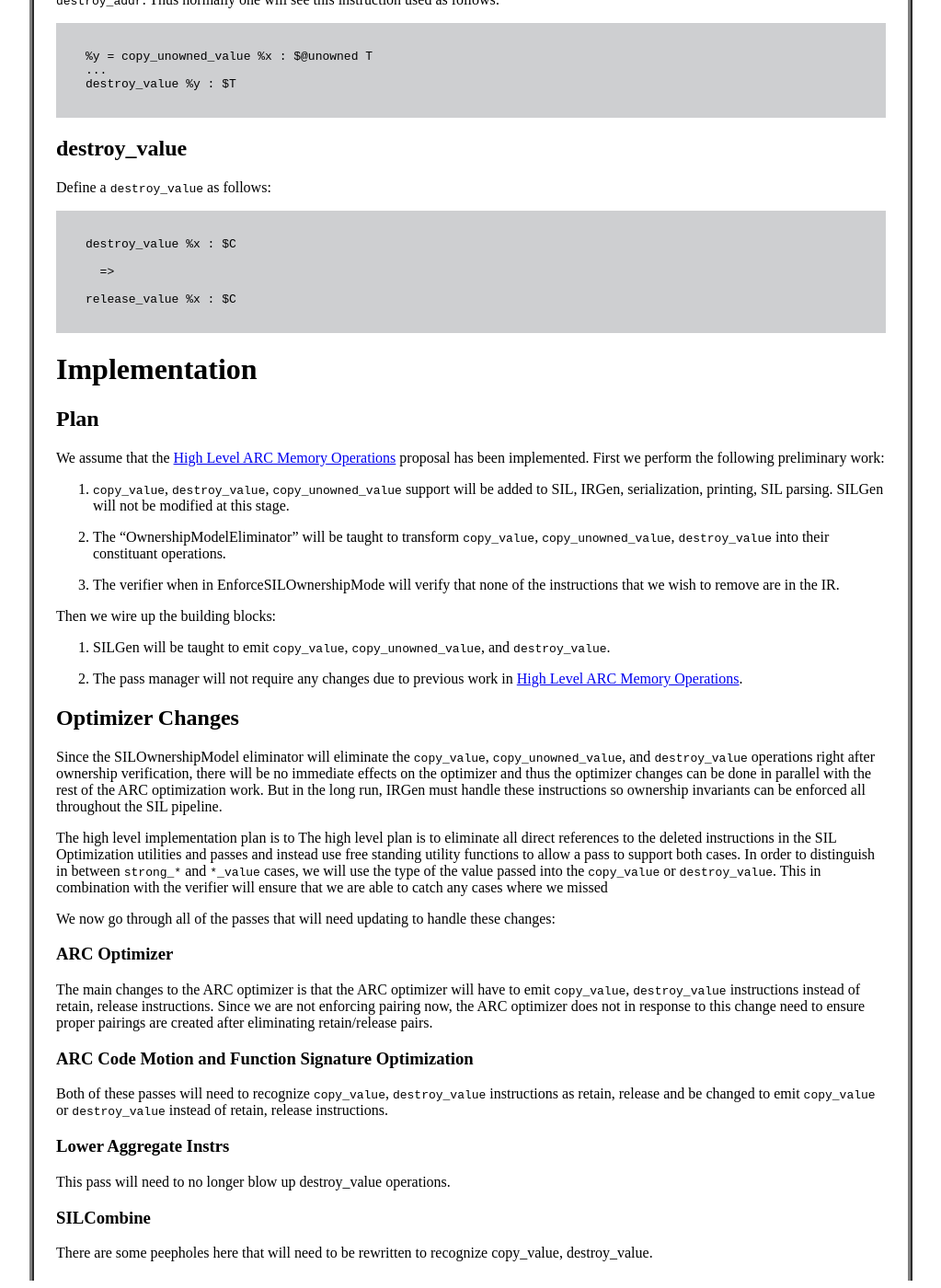
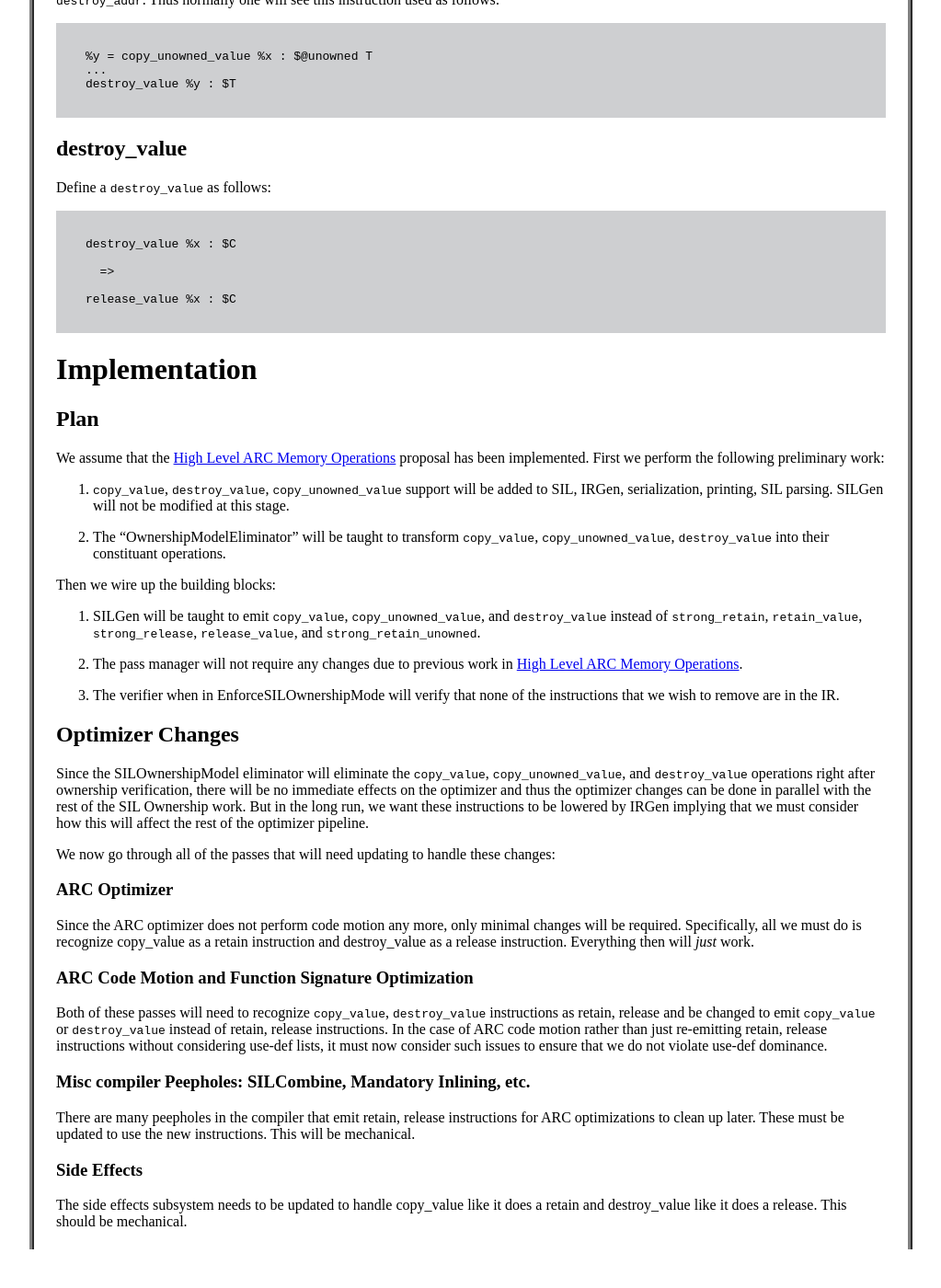
Before and after one commit to gottesmm/gottesmm.github.io, a Jekyll site: the page built from proposals/high-level-arc-value-operations.md, in a window 1280 px wide and 1400 px high, scrolled down 1091 px. Shown: the whole window at 92% size, without its empty margins (128-1151 px from the left). Built offline with Jekyll 4.4.1, drawn with Linux system fonts in a browser that asks for light colours; after the commit the page ends 2457 px from its top, so only the background shows below that.

Commit message:
[high-level-arc-value-operations] More fixups in preparation for sending it out.

```diff
--- a/proposals/high-level-arc-value-operations.md
+++ b/proposals/high-level-arc-value-operations.md
@@ -91,57 +91,54 @@ proposal has been implemented. First we perform the following preliminary work:
 2. The "OwnershipModelEliminator" will be taught to transform `copy_value`,
    `copy_unowned_value`, `destroy_value` into their constituant operations.
 
-3. The verifier when in EnforceSILOwnershipMode will verify that none of the
-   instructions that we wish to remove are in the IR.
-
 Then we wire up the building blocks:
 
 1. SILGen will be taught to emit `copy_value`, `copy_unowned_value`, and
-   `destroy_value`.
+   `destroy_value` instead of `strong_retain`, `retain_value`, `strong_release`,
+   `release_value`, and `strong_retain_unowned`.
 
 2. The pass manager will not require any changes due to previous work
    in [High Level ARC Memory Operations](high-level-arc-memory-operations).
+
+3. The verifier when in EnforceSILOwnershipMode will verify that none of the
+   instructions that we wish to remove are in the IR.
 
 ## Optimizer Changes
 
 Since the SILOwnershipModel eliminator will eliminate the `copy_value`,
 `copy_unowned_value`, and `destroy_value` operations right after ownership
 verification, there will be no immediate effects on the optimizer and thus the
-optimizer changes can be done in parallel with the rest of the ARC optimization
-work. But in the long run, IRGen must handle these instructions so ownership
-invariants can be enforced all throughout the SIL pipeline.
-
-The high level implementation plan is to
-The high level plan is to eliminate all direct references to the deleted
-instructions in the SIL Optimization utilities and passes and instead use free
-standing utility functions to allow a pass to support both cases. In order to
-distinguish in between `strong_*` and `*_value` cases, we will use the type of
-the value passed into the `copy_value` or `destroy_value`. This in combination
-with the verifier will ensure that we are able to catch any cases where we
-missed
+optimizer changes can be done in parallel with the rest of the SIL Ownership
+work. But in the long run, we want these instructions to be lowered by IRGen
+implying that we must consider how this will affect the rest of the optimizer
+pipeline.
 
 We now go through all of the passes that will need updating to handle these
 changes:
 
 ### ARC Optimizer
 
-The main changes to the ARC optimizer is that the ARC optimizer will have to
-emit `copy_value`, `destroy_value` instructions instead of retain, release
-instructions. Since we are not enforcing pairing now, the ARC optimizer does not
-in response to this change need to ensure proper pairings are created after
-eliminating retain/release pairs.
+Since the ARC optimizer does not perform code motion any more, only minimal
+changes will be required. Specifically, all we must do is recognize copy_value
+as a retain instruction and destroy_value as a release instruction. Everything
+then will *just* work.
 
 ### ARC Code Motion and Function Signature Optimization
 
 Both of these passes will need to recognize `copy_value`, `destroy_value`
 instructions as retain, release and be changed to emit `copy_value` or
-`destroy_value` instead of retain, release instructions.
+`destroy_value` instead of retain, release instructions. In the case of ARC code
+motion rather than just re-emitting retain, release instructions without
+considering use-def lists, it must now consider such issues to ensure that we do
+not violate use-def dominance.
 
-### Lower Aggregate Instrs
+### Misc compiler Peepholes: SILCombine, Mandatory Inlining, etc.
 
-This pass will need to no longer blow up destroy_value operations.
+There are many peepholes in the compiler that emit retain, release instructions
+for ARC optimizations to clean up later. These must be updated to use the new
+instructions. This will be mechanical.
 
-### SILCombine
+### Side Effects
 
-There are some peepholes here that will need to be rewritten to recognize
-copy_value, destroy_value.
+The side effects subsystem needs to be updated to handle copy_value like it does
+a retain and destroy_value like it does a release. This should be mechanical.
```
